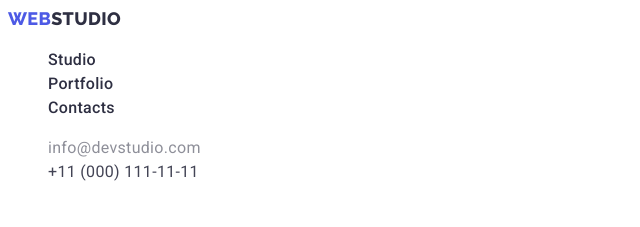
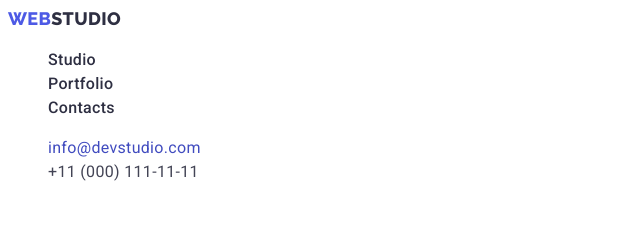
Before and after one commit to pelmeshki1/goit-homework-02, a plain HTML site: page index.html in a window 1280 px wide. In both pictures the pointer is over the link "info@devstudio.com". Shown: the top 227 px of the page, 0-640 px from the left. Drawn offline with Linux system fonts and the light colour scheme.

Commit message:
update 2 hover

```diff
--- a/css/styles.css
+++ b/css/styles.css
@@ -39,7 +39,7 @@ body {
 }
 .address-link:hover,
 .address-link:focus {
-  color: #8e8f99;
+  color: #404bbf;
 }
 
 /* logo header*/
```
